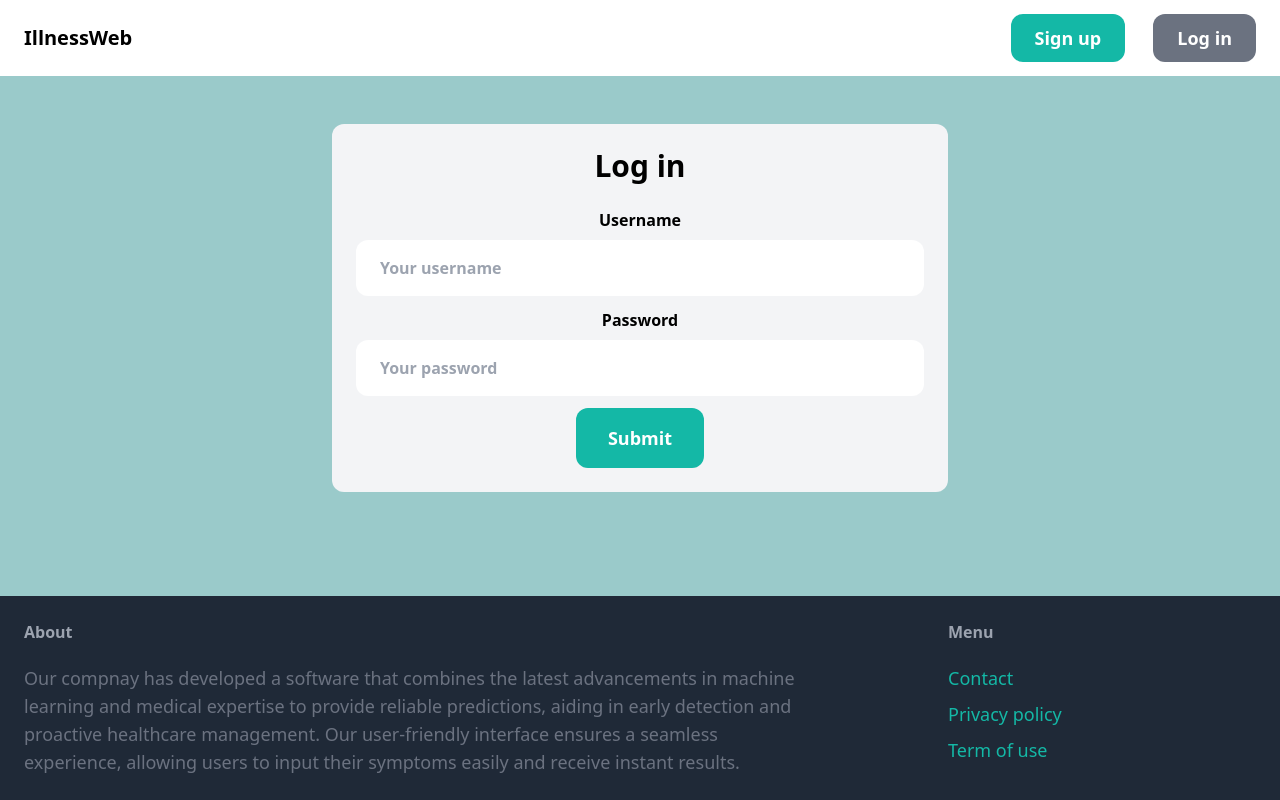
After one commit to BorimirGanchev/Scripting-languages-project, a Django app: page /login/ in a window 1280 px wide. The commit adds this page. Run offline with Django 4.2, Linux system fonts and the light colour scheme; some libraries are stand-ins or nearby versions.

Commit message:
home page and log in are done

```diff
--- a/IllnessPredictor/IllnessPredictor/settings.py
+++ b/IllnessPredictor/IllnessPredictor/settings.py
@@ -27,6 +27,9 @@ DEBUG = True
 
 ALLOWED_HOSTS = []
 
+LOGIN_URL = '/login/'
+LOGIN_REDIRECT_URL = '/'
+LOGOUT_REDIRECT_URL = '/'
 
 # Application definition
 
--- a/IllnessPredictor/IllnessWeb/forms.py
+++ b/IllnessPredictor/IllnessWeb/forms.py
@@ -1,6 +1,16 @@
 from django import forms
-from django.contrib.auth.forms import UserCreationForm
+from django.contrib.auth.forms import UserCreationForm, AuthenticationForm
 from django.contrib.auth.models import User
+
+class LoginForm(AuthenticationForm):
+    username = forms.CharField(widget=forms.TextInput(attrs={
+        'placeholder': 'Your username',
+        'class': 'w-full py-4 px-6 rounded-xl'
+    }))
+    password = forms.CharField(widget=forms.PasswordInput(attrs={
+        'placeholder': 'Your password',
+        'class': 'w-full py-4 px-6 rounded-xl'
+    }))
 
 class SignupForm(UserCreationForm):
     class Meta:
--- a/IllnessPredictor/IllnessWeb/templates/IllnessWeb/base.html
+++ b/IllnessPredictor/IllnessWeb/templates/IllnessWeb/base.html
@@ -12,8 +12,15 @@
             <a href="/" class="text-xl font-semibold">IllnessWeb</a>
 
             <div class="space-x-6">
-                <a href="{% url 'IllnessWeb:signup' %}" class="px-6 py-3 text-lg font-semibold bg-teal-500 text-white rounded-xl hover:bg-teal-700">Sign up</a>
-                <a href="#" class="px-6 py-3 text-lg font-semibold bg-gray-500 text-white rounded-xl hover:bg-gray-700">Log in</a>
+                {% if request.user.is_authenticated %}
+                    <div class="flex justify-between gap-4 items-center">
+                        <h1 class="px-6 py-3 text-lg font-semibold bg-gray-500 text-white rounded-xl">User:</h1>
+                        <a href="{% url 'IllnessWeb:logout' %}" class="px-6 py-3 text-lg font-semibold bg-red-500 text-white rounded-xl hover:bg-red-700">Logout</a>
+                    </div>
+                {% else %}
+                    <a href="{% url 'IllnessWeb:signup' %}" class="px-6 py-3 text-lg font-semibold bg-teal-500 text-white rounded-xl hover:bg-teal-700">Sign up</a>
+                    <a href="{% url 'IllnessWeb:login' %}" class="px-6 py-3 text-lg font-semibold bg-gray-500 text-white rounded-xl hover:bg-gray-700">Log in</a>
+                {% endif %}
             </div>
         </nav>
 
@@ -26,7 +33,7 @@
     <footer class="py-6 px-6 flex justify-between bg-gray-800">
         <div class="w-2/3 pr-10">
             <h3 class="mb-5 font-semibold text-gray-400">About</h3>
-            <p class="text-lg text-gray-500">Lorem ipsum bla bla bla. Lorem ipsum bla bla bla. Lorem ipsum bla bla bla.</p>
+            <p class="text-lg text-gray-500">Our compnay has developed a software that combines the latest advancements in machine learning and medical expertise to provide reliable predictions, aiding in early detection and proactive healthcare management. Our user-friendly interface ensures a seamless experience, allowing users to input their symptoms easily and receive instant results.</p>
         </div>
 
         <div class="w-1/4">
--- /dev/null
+++ b/IllnessPredictor/IllnessWeb/templates/IllnessWeb/login.html
@@ -0,0 +1,35 @@
+{% extends 'IllnessWeb/base.html' %}
+
+{% block title %}Log in{% endblock %}
+
+{% block contend %}
+<div class="w-1/2 my-6 mx-auto p-6 bg-gray-100 rounded-xl">
+    <h1 class="mb-6 text-3xl">Log in</h1>
+
+    <form method="post" action=".">
+        {% csrf_token %}
+
+        <div class="mb-3">
+            <label class="inline-block mb-2 ">Username</label><br>
+            {{ form.username }}
+        </div>
+
+        <div class="mb-3">
+            <label class="inline-block mb-2">Password</label><br>
+            {{ form.password }}
+        </div>
+
+        {% if form.errors or form.non_field_errors %}
+            <div class="mb-3 p-6 bg-red-100 rounded-xl">
+                {% for field in form %}
+                    {{ field.errors }}
+                {% endfor %}
+
+                {{ form.non_field_errors }}
+            </div>
+        {% endif %}
+
+        <button class="py-4 px-8 text-lg bg-teal-500 hover:bg-teal-700 rounded-xl text-white">Submit</button>
+    </form>
+</div>
+{% endblock %}
--- a/IllnessPredictor/IllnessWeb/urls.py
+++ b/IllnessPredictor/IllnessWeb/urls.py
@@ -1,6 +1,8 @@
 from django.urls import path
+from django.contrib.auth import views as auth_views
 
 from . import views
+from .forms import LoginForm
 
 app_name = 'IllnessWeb'
 
@@ -8,4 +10,6 @@ urlpatterns = [
     path('', views.index, name='index'),
     path('search/', views.search, name= 'search'),
     path('signup/', views.signup, name='signup'),
+    path('login/', auth_views.LoginView.as_view(template_name='IllnessWeb/login.html', authentication_form=LoginForm), name= 'login'),
+    path('logout/', auth_views.LogoutView.as_view(template_name='IllnessWeb/logout.html'), name= 'logout'),
 ]
--- a/IllnessPredictor/IllnessWeb/views.py
+++ b/IllnessPredictor/IllnessWeb/views.py
@@ -1,4 +1,5 @@
 from django.shortcuts import render, redirect
+from .forms import LoginForm
 
 from .forms import SignupForm
 
```
Also changed, not shown: IllnessPredictor/IllnessWeb/templates/IllnessWeb/index.html (+10 -4 lines), IllnessPredictor/db.sqlite3.
